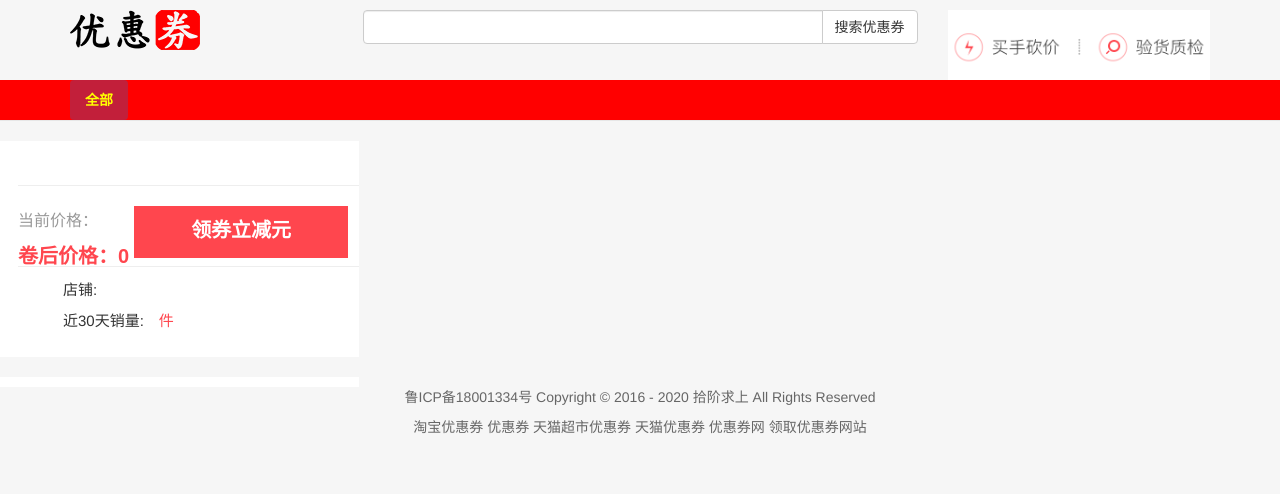
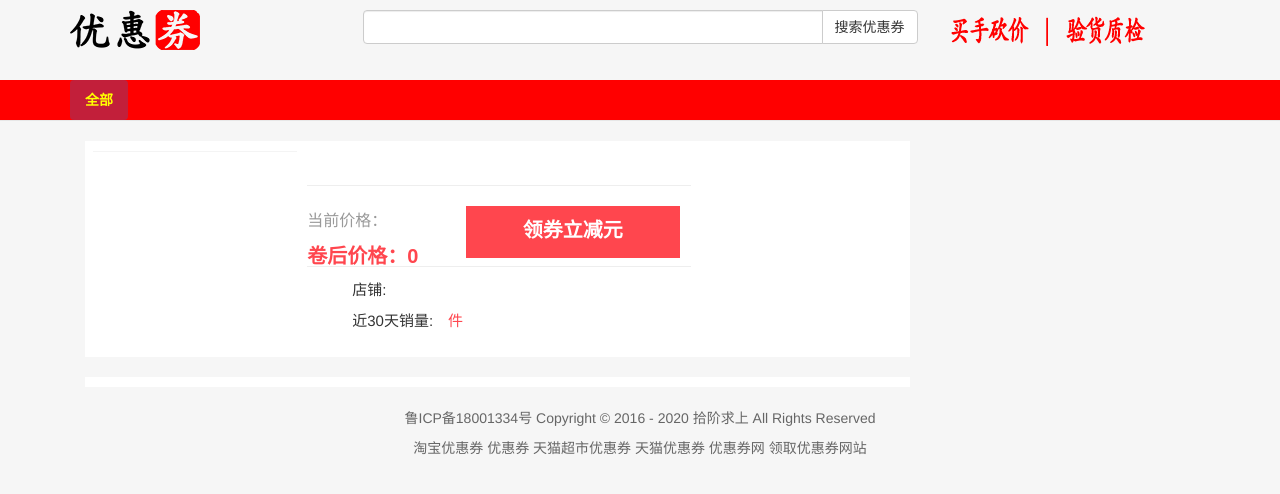
Before and after one commit to pencil123/zhangbanzhuang, a PHP site: the page made by application/views/goods_view.php in a window 1280 px wide. Shown: the top 494 px of the page. Run offline with PHP 8.4, Linux system fonts and the light colour scheme; the template is opened without the code that fills it, so the values that code supplies are empty.

Commit message:
edit goods height

```diff
--- a/application/views/goods_view.php
+++ b/application/views/goods_view.php
@@ -1,10 +1,10 @@
-<div id="wrapper">
-<div class="span9">
+<div id="wrapper" class="container row">
+<div class="col-xs-9">
 	<div class="goods-details">
-    <div class="img-area span3">
-      <img src="<?php echo $details->pict_url ?>" alt="<?php echo $details->title ?>" title="<?php echo $details->title ?>">
+    <div class="img-area col-xs-3">
+      <img src="<?php echo $details->pict_url ?>" alt="<?php echo $details->title ?>" title="<?php echo $details->title ?>" class="img-responsive">
     </div>
-    <div class="info-area span6">
+    <div class="info-area col-xs-6">
       <div class="goods-title">
           <?php echo $details->short_title ?>
       </div>
@@ -36,11 +36,11 @@
   </div>
   <div class="goods-imgs">
       <?php foreach($small_imgs as $small_img){
-        echo '<img src="'.$small_img.'" class="goods-img">';
+        echo '<img src="'.$small_img.'" class="img-responsive">';
     }?>
   </div>
 </div>
-<div class="span3 guess-area">
+<div class="col-xs-3 guess-area">
       <?php
       foreach($guess_like->result() as $like){?>
         <div class="guess">
--- a/application/views/header.php
+++ b/application/views/header.php
@@ -17,6 +17,7 @@
 	<link rel="stylesheet" type="text/css" media="all" href="<?php echo base_url()?>assets/bootstrap3.css" />
 	<link rel="stylesheet" type="text/css" media="all" href="<?php echo base_url()?>assets/index.css?d=20120705" />
 	<script src="<?php echo base_url()?>assets/js/jquery.js"></script>
+	<script src="<?php echo base_url()?>assets/js/shop.js"></script>
 	<!--[if lt IE 9]>
 	<script src="<?php echo base_url()?>assets/js/html5shiv.js"></script>
 	<![endif]-->
--- a/assets/index.css
+++ b/assets/index.css
@@ -166,13 +166,11 @@ body {
 
 .goods .info {
 	height: 35px;
-	padding: 4px 0 10px;
 	display: block;
 }
 
 .goods .price-area {
 	float: left;
-	width: 110px;
 	padding-left: 5px;
 }
 
@@ -205,8 +203,8 @@ body {
 
 .goods .buy-area {
 	display: block;
-	float: right;
-	margin: 0 10px 0 0;
+	position: absolute;
+	right: 25px;
 	background-color: #ff464e;
 	border-radius: 4px;
 	overflow:hidden;
@@ -217,7 +215,6 @@ body {
 }
 .goods .buy-area .btn-title {
 	display: none;
-	float: left;
 	height: 30px;
 	width:38px;
 	line-height: 30px;
```
Also changed, not shown: application/views/welcome_message.php (+8 -11 lines), assets/img/logo2.png, assets/js/shop.js (added).
